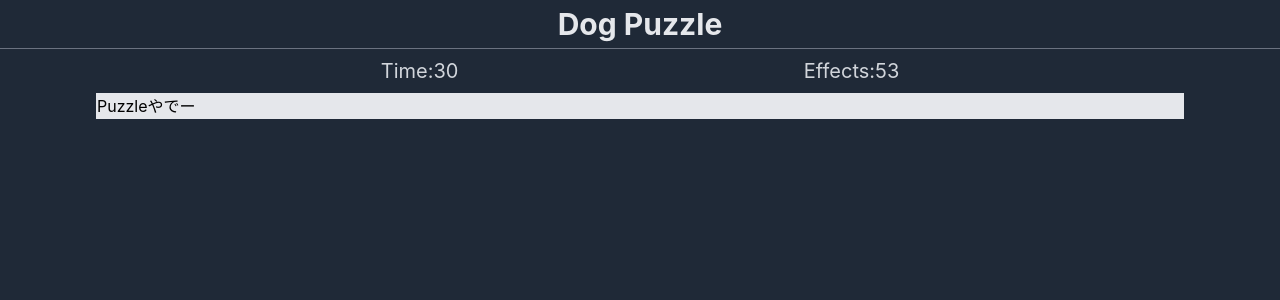
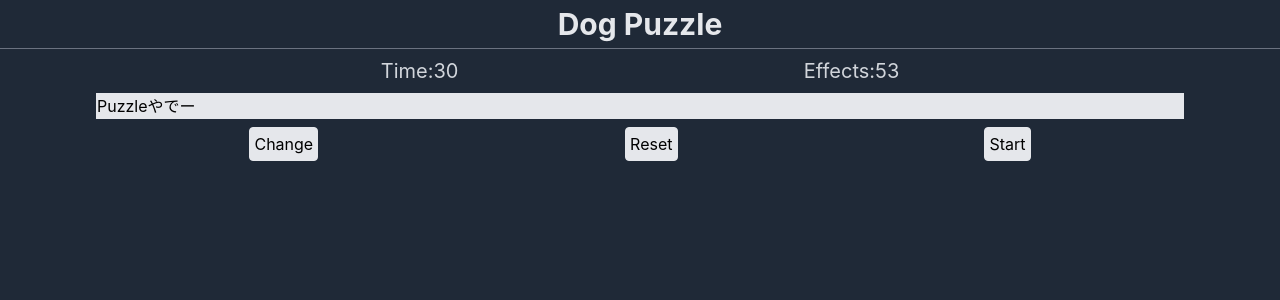
Before and after one commit to kazuki-oshino/dog-puzzle, a React (Create React App) app: page / in a window 1280 px wide. Shown: the top 300 px of the page. Built offline with nearby package versions, Linux system fonts and the light colour scheme.

Commit message:
add app buttons.

```diff
--- /dev/null
+++ b/src/components/AppButton.tsx
@@ -0,0 +1,9 @@
+import React from "react";
+
+type AppButtonProps = {
+  text: string;
+};
+
+export const AppButton: React.VFC<AppButtonProps> = ({ text }) => {
+  return <button className="border rounded bg-gray-200 p-1">{text}</button>;
+};
--- /dev/null
+++ b/src/components/Buttons.tsx
@@ -0,0 +1,12 @@
+import React from "react";
+import { AppButton } from "./AppButton";
+
+export const Buttons: React.VFC = () => {
+  return (
+    <div className="container mx-auto px-24 flex justify-around m-2">
+      <AppButton text="Change"></AppButton>
+      <AppButton text="Reset"></AppButton>
+      <AppButton text="Start"></AppButton>
+    </div>
+  );
+};
--- a/src/components/Home.tsx
+++ b/src/components/Home.tsx
@@ -1,5 +1,6 @@
 import React from "react";
 import { AppHeader } from "./AppHeader";
+import { Buttons } from "./Buttons";
 import { Puzzle } from "./Puzzle";
 import { Scores } from "./Scores";
 
@@ -9,6 +10,7 @@ export const Home: React.VFC = () => {
       <AppHeader></AppHeader>
       <Scores></Scores>
       <Puzzle></Puzzle>
+      <Buttons></Buttons>
     </div>
   );
 };
```
